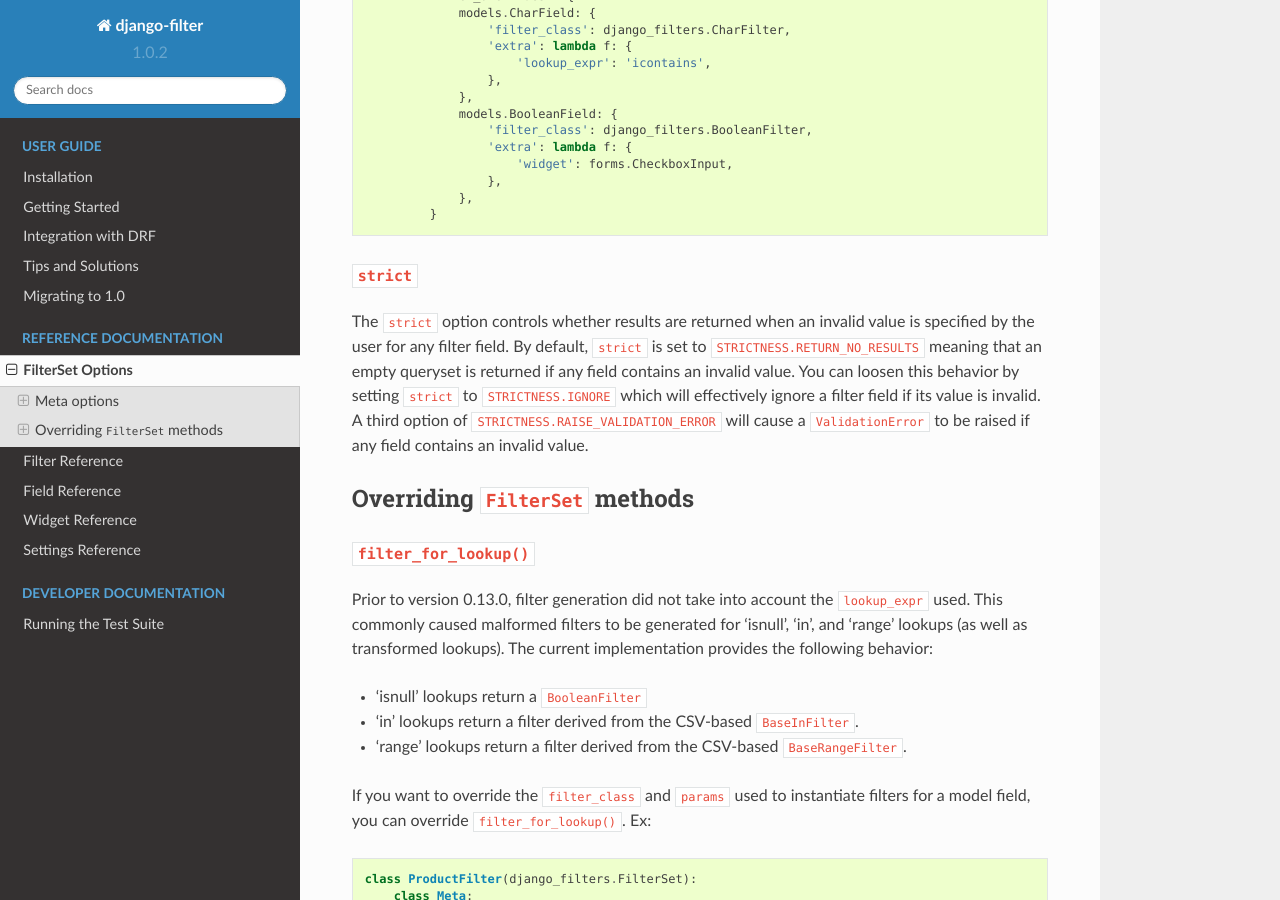
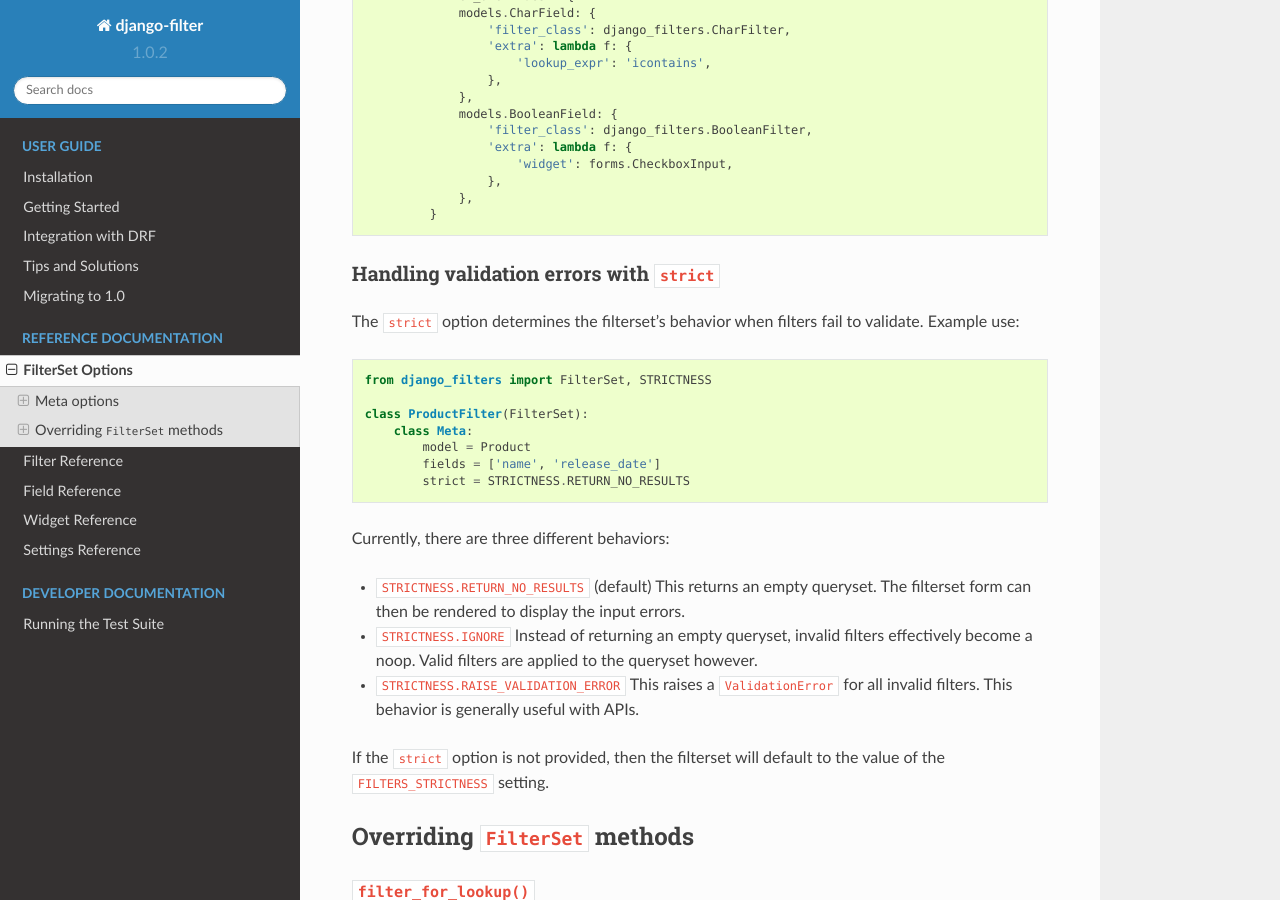
Before and after one commit to carltongibson/django-filter, a Sphinx documentation site: the page built from docs/ref/filterset.txt, in a window 1280 px wide and 900 px high, scrolled down 2286 px. Built offline with Sphinx 7.4.7 and the Read the Docs theme 2.0.0, drawn with Linux system fonts in a browser that asks for light colours.

Commit message:
Expand docs for strictness option

```diff
--- a/docs/ref/filterset.txt
+++ b/docs/ref/filterset.txt
@@ -152,17 +152,33 @@ This is a map of model fields to filter classes with options::
 
 .. _strict:
 
-``strict``
-~~~~~~~~~~
+Handling validation errors with ``strict``
+~~~~~~~~~~~~~~~~~~~~~~~~~~~~~~~~~~~~~~~~~~
 
-The ``strict`` option controls whether results are returned when an invalid
-value is specified by the user for any filter field. By default, ``strict`` is
-set to ``STRICTNESS.RETURN_NO_RESULTS`` meaning that an empty queryset is
-returned if any field contains an invalid value. You can loosen this behavior
-by setting ``strict`` to ``STRICTNESS.IGNORE`` which will effectively ignore a
-filter field if its value is invalid. A third option of
-``STRICTNESS.RAISE_VALIDATION_ERROR`` will cause a ``ValidationError`` to be
-raised if any field contains an invalid value.
+The ``strict`` option determines the filterset's behavior when filters fail to validate. Example use:
+
+.. code-block:: python
+
+    from django_filters import FilterSet, STRICTNESS
+
+    class ProductFilter(FilterSet):
+        class Meta:
+            model = Product
+            fields = ['name', 'release_date']
+            strict = STRICTNESS.RETURN_NO_RESULTS
+
+Currently, there are three different behaviors:
+
+- ``STRICTNESS.RETURN_NO_RESULTS`` (default) This returns an empty queryset. The
+  filterset form can then be rendered to display the input errors.
+- ``STRICTNESS.IGNORE`` Instead of returning an empty queryset, invalid filters
+  effectively become a noop. Valid filters are applied to the queryset however.
+- ``STRICTNESS.RAISE_VALIDATION_ERROR`` This raises a ``ValidationError`` for
+  all invalid filters. This behavior is generally useful with APIs.
+
+If the ``strict`` option is not provided, then the filterset will default to the
+value of the ``FILTERS_STRICTNESS`` setting.
+
 
 Overriding ``FilterSet`` methods
 --------------------------------
```
Also changed, not shown: docs/ref/settings.txt (+10 -1 lines).
